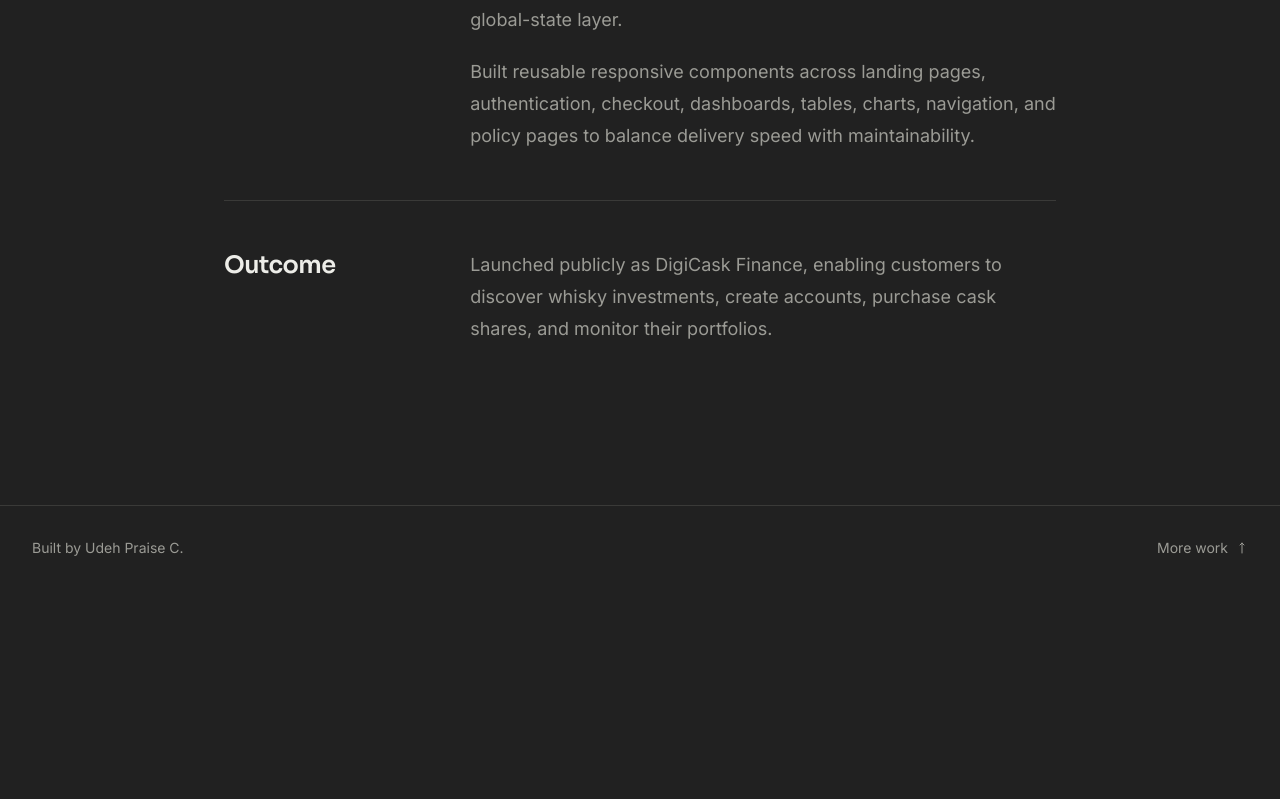
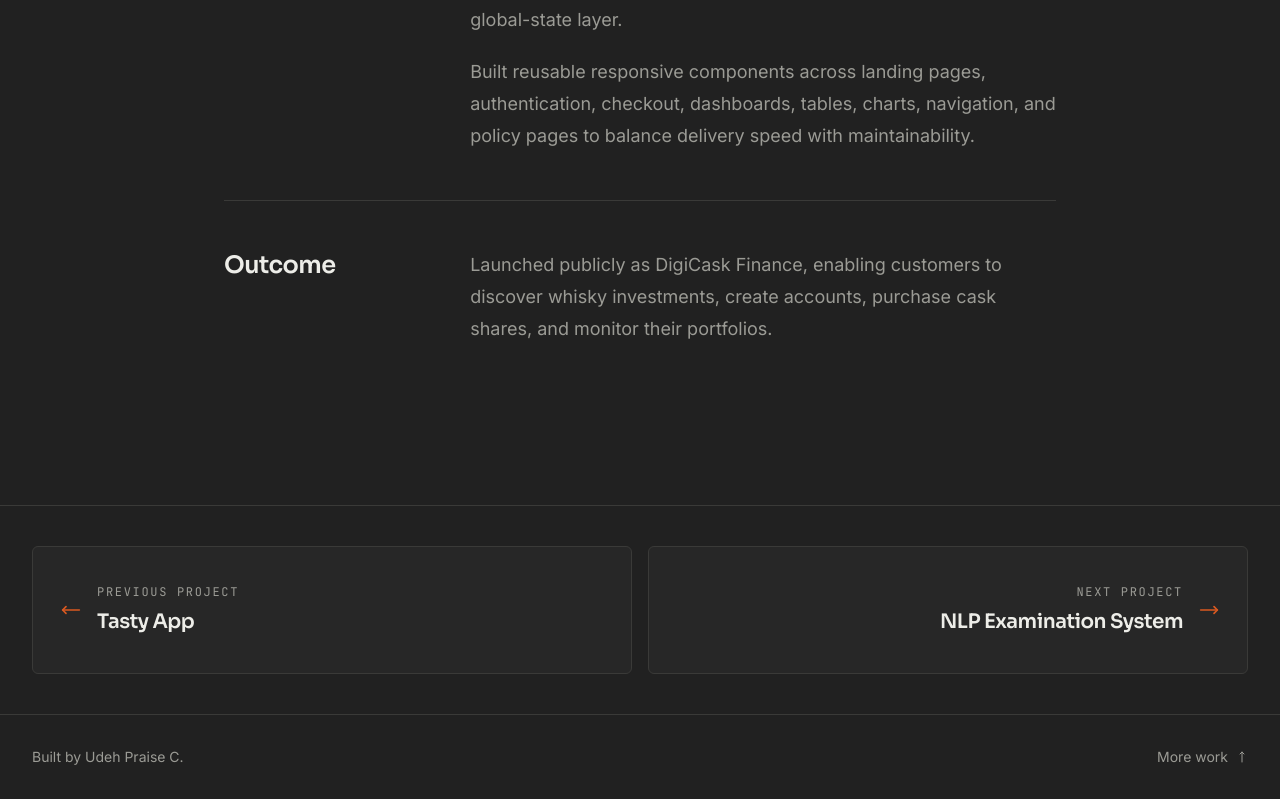
Before and after one commit to PEeGEe21/portfolio, a Next.js app: page /work/digicask in a window 1280 px wide. Shown: the part 2098-2897 px from the top of the page. Before the commit the page ends 2688 px from the top, so only its background shows below. Built offline with nearby package versions, Linux system fonts and the light colour scheme; no server answers.

Commit message:
feat: add next and previous to single project page

```diff
--- a/app/work/[slug]/page.tsx
+++ b/app/work/[slug]/page.tsx
@@ -3,7 +3,7 @@
 import { notFound } from "next/navigation";
 import { ProjectMedia } from "@/components/project-media";
 import { getProject, getProjects } from "@/lib/content";
-import { MoveLeft, MoveUp, MoveUpRight } from "lucide-react";
+import { MoveLeft, MoveRight, MoveUp, MoveUpRight } from "lucide-react";
 
 type CaseStudyProps = {
   params: Promise<{ slug: string }>;
@@ -44,8 +44,12 @@
 
 export default async function CaseStudy({ params }: CaseStudyProps) {
   const { slug } = await params;
-  const project = await getProject(slug);
+  const [project, projects] = await Promise.all([getProject(slug), getProjects()]);
   if (!project) notFound();
+
+  const projectIndex = projects.findIndex((item) => item.slug === project.slug);
+  const previousProject = projects.at(projectIndex - 1) ?? projects.at(-1);
+  const nextProject = projects.at((projectIndex + 1) % projects.length);
 
   const sections = [
     { title: "The problem", paragraphs: project.problem },
@@ -91,6 +95,33 @@
               </section>
             ))}
           </div>
+
+          {projects.length > 1 && previousProject && nextProject ? (
+            <nav aria-label="Browse case studies" className="mx-auto grid max-w-site gap-4 border-t border-border px-5 py-10 sm:grid-cols-2 sm:px-8">
+              <Link
+                href={`/work/${previousProject.slug}`}
+                rel="prev"
+                className="group flex min-h-32 items-center gap-4 rounded-md border border-border bg-bg-surface px-5 py-6 transition-colors hover:border-accent sm:px-7"
+              >
+                <MoveLeft aria-hidden="true" className="shrink-0 text-accent transition-transform group-hover:-translate-x-1" size={20} />
+                <span>
+                  <span className="block font-mono text-xs tracking-[0.14em] text-text-muted uppercase">Previous project</span>
+                  <span className="mt-2 block font-display text-xl font-semibold tracking-tight text-text-primary">{previousProject.title}</span>
+                </span>
+              </Link>
+              <Link
+                href={`/work/${nextProject.slug}`}
+                rel="next"
+                className="group flex min-h-32 items-center justify-between gap-4 rounded-md border border-border bg-bg-surface px-5 py-6 text-right transition-colors hover:border-accent sm:px-7"
+              >
+                <span className="ml-auto">
+                  <span className="block font-mono text-xs tracking-[0.14em] text-text-muted uppercase">Next project</span>
+                  <span className="mt-2 block font-display text-xl font-semibold tracking-tight text-text-primary">{nextProject.title}</span>
+                </span>
+                <MoveRight aria-hidden="true" className="shrink-0 text-accent transition-transform group-hover:translate-x-1" size={20} />
+              </Link>
+            </nav>
+          ) : null}
         </article>
       </main>
       <footer className="border-t border-border"><div className="mx-auto flex max-w-site items-center justify-between gap-6 px-5 py-8 text-sm text-text-muted sm:px-8"><p>Built by Udeh Praise C.</p><Link href="/work" className="hover:text-text-primary flex items-center gap-2">More work <MoveUp size={12}/></Link></div></footer>
```
